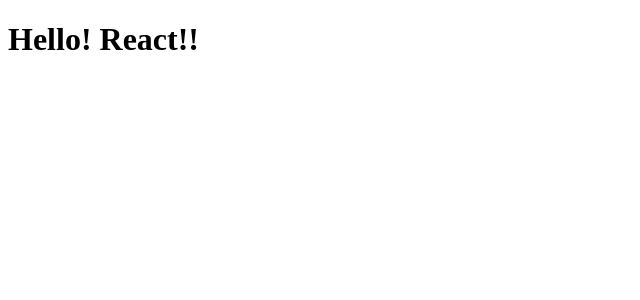
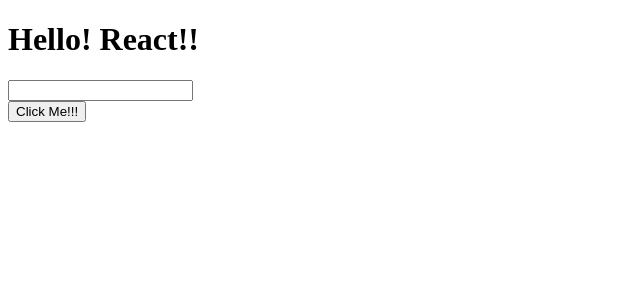
Before and after one commit to Takumi-Koyama/todo-react-ts, a React (Create React App) app: page / in a window 1280 px wide. Shown: the top 300 px of the page, without its empty margins (0-640 px from the left). Built offline with nearby package versions, Linux system fonts and the light colour scheme.

Commit message:
useStateを使用した状態管理まで作成

```diff
--- a/src/App.js
+++ b/src/App.js
@@ -1,8 +1,23 @@
+import { Fragment, useState } from 'react';
 import './App.css';
 
-function App() {
+const App = () => {
+  const [text, setText] = useState('');
+
+  const changedText = (e) => {
+    setText(e.target.value);
+  }
+
+  const clickedButton = () => {
+    alert(text);
+  }
+
   return (
-    <h1>Hello! React!!</h1>
+    <Fragment>
+      <h1>Hello! React!!</h1>
+      <input type="text" value={text} onChange={changedText}/><br />
+      <button onClick={clickedButton}>Click Me!!!</button>
+    </Fragment>
   );
 }
 
```
